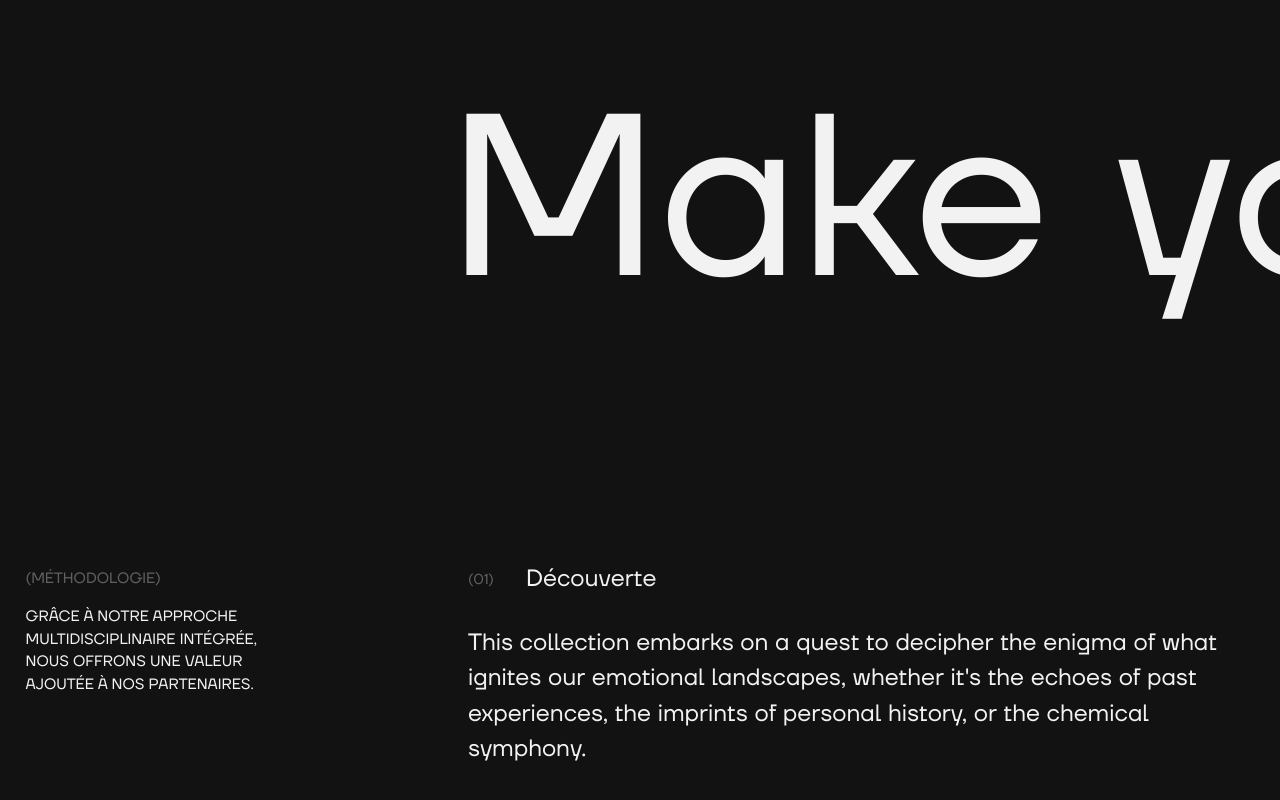
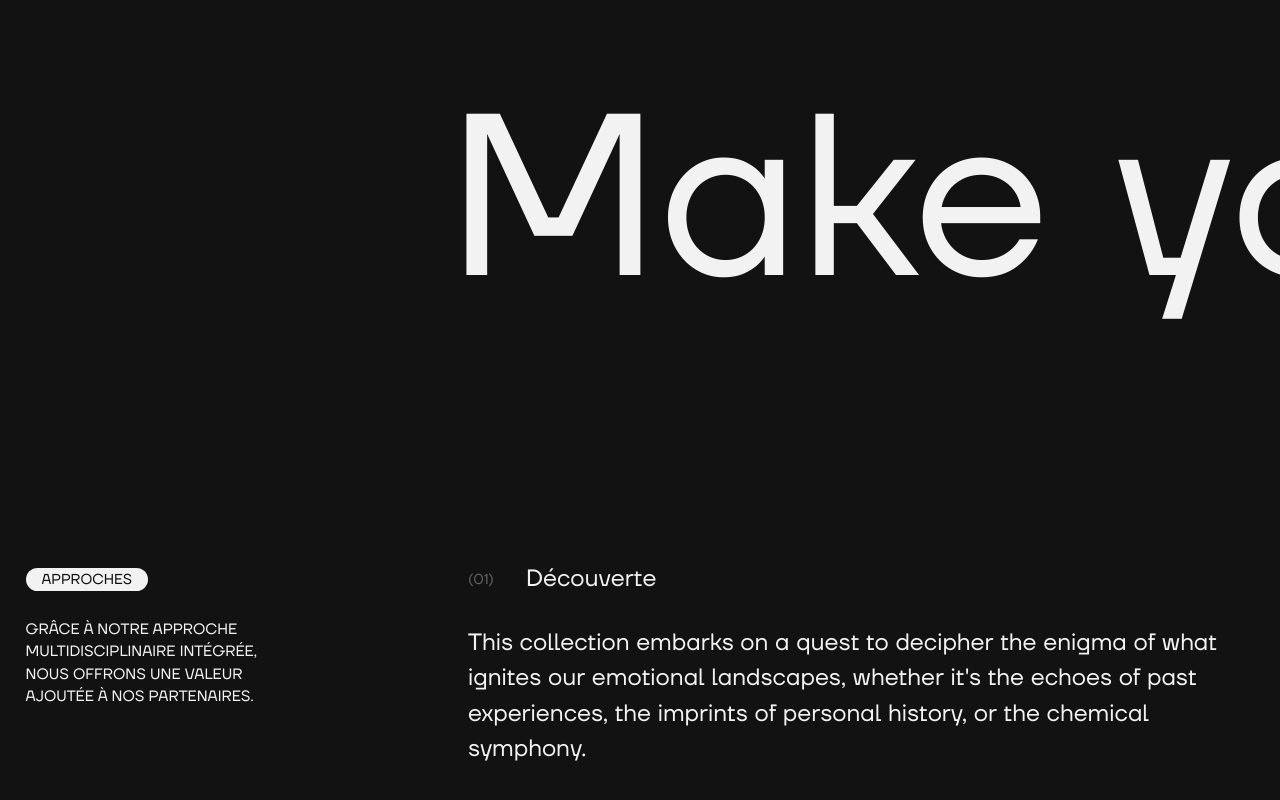
Before and after one commit to CyrilGouv/next-folio, a Next.js app: page /a-propos in a window 1280 px wide. Shown: the part 3092-3892 px from the top of the page. Built offline with nearby package versions, Linux system fonts and the light colour scheme.

Commit message:
refactor TextInfos component

```diff
--- a/assets/styles/app.scss
+++ b/assets/styles/app.scss
@@ -188,6 +188,10 @@ Text infos utils
 Padding && Margin utils
 -----------------------------
 */
+.pt--xSmall {
+    padding-top: var(--paddingXS);
+}
+
 .pt--xLarge {
     padding-top: var(--paddingXL);
 }
--- a/components/Blocks/Intro/IntroContent.jsx
+++ b/components/Blocks/Intro/IntroContent.jsx
@@ -2,11 +2,11 @@
 
 import { useRef } from "react"
 import { useGSAP } from "@gsap/react"
-import TextInfo from "@/components/UI/Elements/Text/TextInfo"
 import TextReveal from "@/components/UI/Elements/Text/TextReveal"
 import Line from "@/components/UI/Elements/Line/Line"
 import Button from "@/components/UI/Elements/Button/Button"
 import Technos from "@/components/UI/Elements/Technos/Technos"
+import Tags from "@/components/UI/Elements/Tags/Tags"
 import Cta from "@/components/UI/Cta/Cta"
 import opacityAndTransformY from "@/animations/text/opacityAndTransformY"
 
@@ -31,7 +31,9 @@ const IntroContent = ({ page }) => {
         case "homepage":
             return (
                 <div className={ styles.intro__content }>
-                    <TextInfo body="(à propos)" />
+                    <div>
+                        <Tags text="à propos" position="relative" animations={{ delay: .25 }} />
+                    </div>
                     <div className={ styles.intro__content__wrapper }>
                         <p className={ styles.intro__content__text }>
                             <TextReveal text="Whether you require help with strategy, web or product design, development, app creation, or innovative tech, we have the expertise and experience to deliver uniquely branded and interactive solutions for your audience." />
@@ -75,7 +77,9 @@ const IntroContent = ({ page }) => {
                     </div>
 
                     <div className={ `${styles.intro__content} ${styles.intro__content__last}` }>
-                        <TextInfo body="(technologies)" />
+                        <div>
+                            <Tags text="technologies" position="relative" animations={{ delay: .25 }} />
+                        </div>
 
                         <div className={ styles.intro__content__wrapper }>
                             <p className={ styles.intro__content__text }>
--- a/components/Blocks/SectionLists/SectionLists.jsx
+++ b/components/Blocks/SectionLists/SectionLists.jsx
@@ -1,4 +1,5 @@
 import TextInfo from "@/components/UI/Elements/Text/TextInfo"
+import Tags from "@/components/UI/Elements/Tags/Tags"
 import CardList from "@/components/UI/Cards/CardList"
 import { servicesTextInfos, servicesItems } from "@/data/services"
 import { approachTextInfos, approachItems } from "@/data/approches"
@@ -7,7 +8,7 @@ import styles from "./SectionLists.module.scss"
 
 
 const SectionLists = ({ type }) => {
-
+    const tagText = type === "services" ? "services" : type === "approaches" ? "approches" : ""
     const textInfo = type === "services" ? servicesTextInfos : type === "approaches" ? approachTextInfos : ""
     const items = type === "services" ? servicesItems : type === "approaches" ? approachItems : ""
 
@@ -18,7 +19,8 @@ const SectionLists = ({ type }) => {
             <div className="container">
                 <div className={ styles.lists__wrapper }>
                     <div className={ styles.lists__infos }>
-                        <TextInfo body={ textInfo } full={ true } />
+                        <Tags text={ tagText } position="relative" animations={{ delay: .25 }} />
+                        <TextInfo body={ textInfo } full={ true } className="pt--xSmall" />
                     </div>
 
                     <div className={ styles.lists__items }>
--- a/components/UI/Elements/Tags/Tags.jsx
+++ b/components/UI/Elements/Tags/Tags.jsx
@@ -1,3 +1,5 @@
+"use client"
+
 import { useRef } from "react"
 import { useGSAP } from "@gsap/react"
 import { animationsTagReveal } from "@/animations/tag/reveal"
@@ -5,7 +7,7 @@ import { animationsTagReveal } from "@/animations/tag/reveal"
 import styles from "./Tags.module.scss"
 
 
-const Tags = ({ text, isActive = false }) => {
+const Tags = ({ text, position = "absolute", isActive = false, animations = {} }) => {
 
     // Elements
     const tagWrapperEl = useRef(null)
@@ -13,11 +15,11 @@ const Tags = ({ text, isActive = false }) => {
 
     // Animations
     useGSAP(() => {
-        animationsTagReveal(tagWrapperEl.current, tagWrapperEl.current, tagTextEl.current, 1.125)
+        animationsTagReveal(tagWrapperEl.current, tagWrapperEl.current, tagTextEl.current, animations && animations.delay ? animations.delay : 1.125)
     })
 
     return (
-        <div ref={ tagWrapperEl } className={ `${styles.tags} ${isActive ? styles.tags__active : ""}` }>
+        <div ref={ tagWrapperEl } className={ `${styles.tags} ${position === "relative" ? styles.tags__relative : ""} ${isActive ? styles.tags__active : ""}` }>
             <span className={ `${styles.tags__text} text--regular` }>
                 <span
                     ref={ tagTextEl }
--- a/components/UI/Elements/Tags/Tags.module.scss
+++ b/components/UI/Elements/Tags/Tags.module.scss
@@ -2,7 +2,7 @@
     position: absolute;
     top: 3vw;
     left: 3vw;
-    display: flex;
+    display: inline-flex;
     justify-content: center;
     align-items: center;
     padding: 0.125rem 1rem;
@@ -24,6 +24,12 @@
         }
     }
 
+    &__relative {
+        position: relative;
+        top: unset;
+        left: unset;
+    }
+
     &__active {
         background-color: var(--darkThemeBgColor);
 
--- a/components/UI/Elements/Text/TextInfo.jsx
+++ b/components/UI/Elements/Text/TextInfo.jsx
@@ -7,12 +7,13 @@ import opacityAndTransformY from "@/animations/text/opacityAndTransformY"
 import styles from "./TextInfo.module.scss"
 
 
-const TextInfo = ({ body, full = false }) => {
+const TextInfo = ({ body, full = false, className = null }) => {
 
     // Elements
     const section = useRef(null)
     const text = useRef(null)
 
+    // Animations
     useGSAP(() => {
         opacityAndTransformY(section.current, text.current)
     })
@@ -20,7 +21,7 @@ const TextInfo = ({ body, full = false }) => {
     return (
         <div
             ref={ section }
-            className={ `${styles.text__infos} ${full ? styles.text__infos__full : ""}` }
+            className={ `${styles.text__infos} ${full ? styles.text__infos__full : ""} ${className ? className : ""}` }
         >
             <p
                 ref={ text }
--- a/data/approches.js
+++ b/data/approches.js
@@ -1,4 +1,4 @@
-export const approachTextInfos = "<span class='text--infos__title text--opacity'>(Méthodologie)</span>GRÂCE À NOTRE APPROCHE MULTIDISCIPLINAIRE INTÉGRÉE, NOUS OFFRONS UNE VALEUR AJOUTÉE À NOS PARTENAIRES."
+export const approachTextInfos = "GRÂCE À NOTRE APPROCHE MULTIDISCIPLINAIRE INTÉGRÉE, NOUS OFFRONS UNE VALEUR AJOUTÉE À NOS PARTENAIRES."
 
 export const approachItems = [
     {
--- a/data/content.js
+++ b/data/content.js
@@ -34,12 +34,10 @@ export const contactAvatar = {
 export const mentionsContent = [
     {
         id: 0,
-        title: "(Informations)",
-        content: "informations"
+        text: "informations",
     },
     {
         id: 1,
-        title: "(Confidentialité)",
-        content: "confidentialite"
+        text: "confidentialite",
     },
 ]
--- a/data/services.js
+++ b/data/services.js
@@ -1,4 +1,4 @@
-export const servicesTextInfos = "<span class='text--infos__title text--opacity'>(Services)</span>GRÂCE À NOTRE APPROCHE MULTIDISCIPLINAIRE INTÉGRÉE, NOUS OFFRONS UNE VALEUR AJOUTÉE À NOS PARTENAIRES."
+export const servicesTextInfos = "GRÂCE À NOTRE APPROCHE MULTIDISCIPLINAIRE INTÉGRÉE, NOUS OFFRONS UNE VALEUR AJOUTÉE À NOS PARTENAIRES."
 
 export const servicesItems = [
     {
```
Also changed, not shown: components/Blocks/Legales/Legales.jsx (+5 -5 lines), components/UI/Contact/ContactInfos.jsx (+3 -4 lines).
